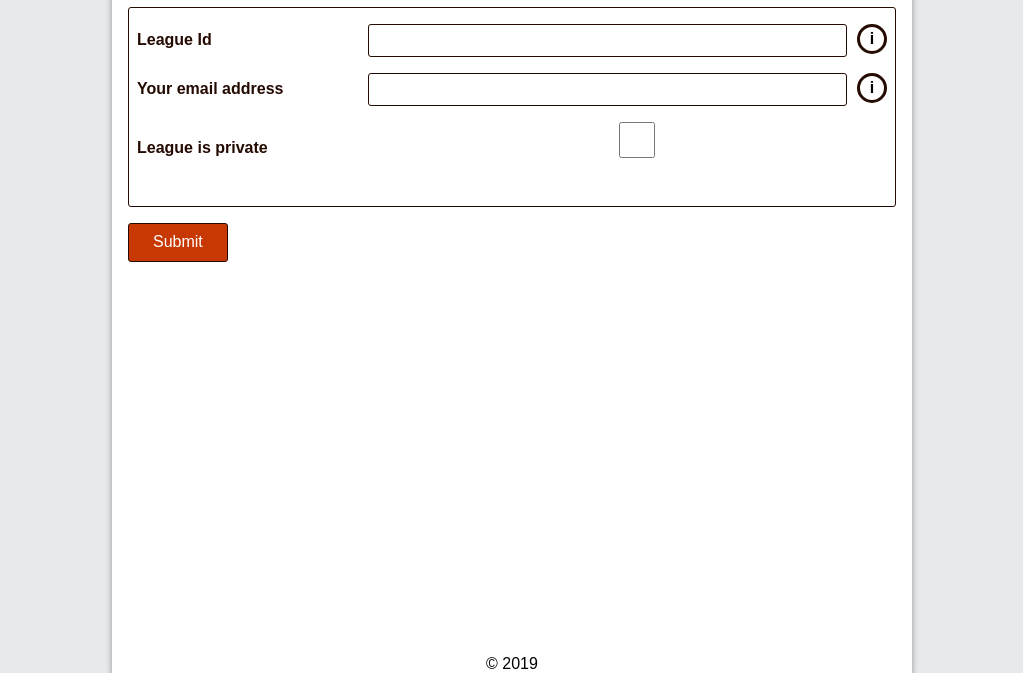
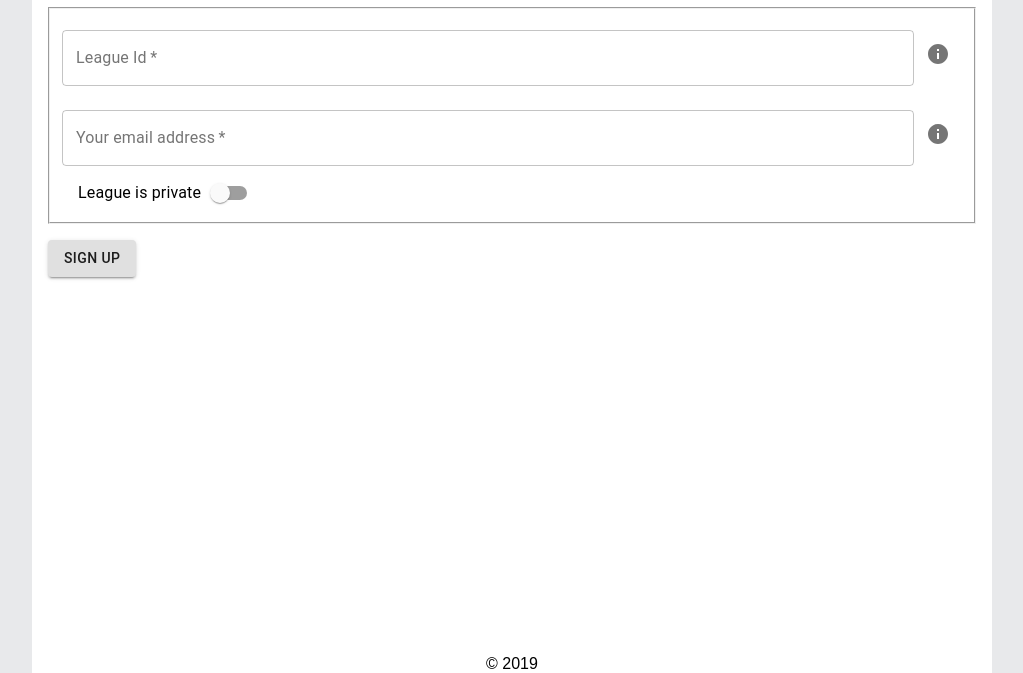
Before and after one commit to ReeceLangerock/ff-insights, a Gatsby site: page /signup in a window 1280 px wide. Shown: the part 127-800 px from the top of the page, without its empty margins (128-1151 px from the left). Built offline with nearby package versions, Linux system fonts and the light colour scheme; Gatsby itself is replaced by a stand-in of ours.

Commit message:
add MUI, start converting components

```diff
--- a/package.json
+++ b/package.json
@@ -5,6 +5,9 @@
   "version": "0.1.0",
   "author": "Kyle Mathews <mathews.kyle@gmail.com>",
   "dependencies": {
+    "@material-ui/core": "^4.3.3",
+    "@material-ui/icons": "^4.2.1",
+    "@material-ui/styles": "^4.3.3",
     "axios": "^0.19.0",
     "gatsby": "^2.13.57",
     "gatsby-image": "^2.2.8",
--- a/src/components/Signup/Form.js
+++ b/src/components/Signup/Form.js
@@ -1,7 +1,10 @@
 import React, { Component } from "react"
 import styled from "styled-components"
+import { styled as MUIStyled } from "@material-ui/styles"
 import { addLeague } from "./../../lib/AxiosHelper"
 import FormItem from "./FormItem"
+import Button from "@material-ui/core/Button"
+
 export default class Form extends Component {
   constructor(props) {
     super(props)
@@ -44,7 +47,7 @@ export default class Form extends Component {
     const { form } = this.state
     return (
       <StyledForm onSubmit={e => this.handleSubmit(e)}>
-        <fieldset>
+        <Fieldset>
           <FormItem
             label="League Id"
             infoText="The Id for your league can be found in the ESPN website url when you are on your leagues page."
@@ -72,7 +75,7 @@ export default class Form extends Component {
             value={form.isPrivate}
             onChange={e => this.handleChange("isPrivate", !form.isPrivate)}
           ></FormItem>
-        </fieldset>
+        </Fieldset>
 
         <Fieldset hidden={form.isPrivate === false}>
           <p>
@@ -115,34 +118,28 @@ export default class Form extends Component {
         </Fieldset>
 
         {this.state.showToast && <div>{this.state.submissionMessage}</div>}
-        <Button type="submit"></Button>
+        <StyledButton variant="contained">Sign Up</StyledButton>
       </StyledForm>
     )
   }
 }
 
 const Fieldset = styled.fieldset`
-  display: ${props => (props.hidden ? "none" : "flex")};
+  display: ${props => (props.hidden ? "none" : "block")};
+  margin: 0 0 1rem 0;
 `
 
-const Button = styled.input`
-  background: #c83802;
-  color: #fff;
-  padding: 0.6rem 1.5rem;
-  border-radius: var(--border-radius-s);
-  outline: none;
-  border: 1px solid hsla(17, 100%, 7%, 1);
-  font-size: 1rem;
-  cursor: pointer;
-  margin-left: auto;
-`
+const StyledButton = MUIStyled(Button)({
+  marginLeft: "auto",
+})
+//   background: #c83802;
+//   color: #fff;
+//   padding: 0.6rem 1.5rem;
+//   border-radius: var(--border-radius-s);
+//   outline: none;
+//   border: 1px solid hsla(17, 100%, 7%, 1);
+//   font-size: 1rem;
+//   cursor: pointer;
+// `
 
-const StyledForm = styled.form`
-  fieldset {
-    flex-direction: column;
-    margin: 0 0 1rem 0;
-    border-radius: var(--border-radius-s);
-    padding: 1rem 0.5rem;
-    border: 1px solid hsla(17, 100%, 7%, 1);
-  }
-`
+const StyledForm = styled.form``
--- a/src/components/Signup/FormItem.js
+++ b/src/components/Signup/FormItem.js
@@ -1,46 +1,62 @@
 import React, { Component } from "react"
 import styled from "styled-components"
+import { styled as MUIStyled } from "@material-ui/styles"
+import IconButton from "@material-ui/core/IconButton"
+import FormControlLabel from "@material-ui/core/FormControlLabel"
 
+import Switch from "@material-ui/core/Switch"
+import TextField from "@material-ui/core/TextField"
+import Info from "@material-ui/icons/Info"
 export default class FormItem extends Component {
   state = {
     infoShown: false,
   }
+
+  renderInputType() {
+    const { label, value, onChange, type, required, pattern } = this.props
+    if (type === "checkbox") {
+      return (
+        <FormControlLabel
+          control={<Switch size="large" checked={value} onChange={onChange} />}
+          label={label}
+          labelPlacement="start"
+        ></FormControlLabel>
+      )
+    } else {
+      return (
+        <StyledTextField
+          id="outlined-name"
+          label={label}
+          value={value}
+          onChange={onChange}
+          margin="normal"
+          variant="outlined"
+          pattern={pattern}
+          required={required}
+        />
+      )
+    }
+  }
   render() {
-    const {
-      label,
-      value,
-      onChange,
-      type,
-      infoText,
-      infoImageSrc,
-      required,
-      pattern,
-    } = this.props
+    const { infoText, infoImageSrc } = this.props
     return (
       <Container>
-        <Label>{label}</Label>
-        <input
-          required={required}
-          type={type}
-          value={value}
-          onChange={onChange}
-          pattern={pattern}
-        ></input>
+        {this.renderInputType()}
         {infoText && (
           <>
-            <Info
+            <IconButton
               onClick={() => {
                 this.setState({ infoShown: !this.state.infoShown })
               }}
             >
-              i
-            </Info>
+              <Info />
+            </IconButton>
             <InfoContainer hidden={!this.state.infoShown}>
               {infoText}
               {infoImageSrc && (
                 <>
                   <br />
-                  <img src={infoImageSrc} alt = "info instructions"/>
+                  <img src={infoImageSrc} alt="info instructions" />
                 </>
               )}
               {/* src/images/leagueIdExample.png */}
@@ -65,40 +81,9 @@ const InfoContainer = styled.div`
 
 const Container = styled.div`
   display: flex;
-  justify-content: space-between;
   flex-wrap: wrap;
-  margin-bottom: 1rem;
-  input {
-    flex: 2;
-    padding: 0.5rem;
-    border-radius: var(--border-radius-s);
-    border: 1px solid hsla(17, 100%, 7%, 1);
-    outline: none;
-
-    &[type="checkbox"] {
-      margin: 0 0 1rem 0;
-      height: 36px;
-    }
-  }
 `
 
-const Label = styled.label`
-  display: flex;
-  flex: 1;
-  align-items: center;
-  font-weight: bold;
-  color: hsla(17, 100%, 7%, 1);
-`
-const Info = styled.span`
-  border-radius: 50%;
-  margin-left: 10px;
-  height: 24px;
-  width: 24px;
-  display: flex;
-  cursor: pointer;
-  justify-content: center;
-  align-items: center;
-  font-size: 1rem;
-  font-weight: bold;
-  border: 3px solid hsla(17, 100%, 7%, 1);
-`
+const StyledTextField = MUIStyled(TextField)({
+  flex: 2,
+})
--- a/src/components/layout.js
+++ b/src/components/layout.js
@@ -8,10 +8,11 @@
 import React from "react"
 import PropTypes from "prop-types"
 import { useStaticQuery, graphql } from "gatsby"
-
+import Container from "@material-ui/core/Container"
 import Header from "./header"
 import "./layout.css"
 import styled from "styled-components"
+import { styled as MUIStyled } from "@material-ui/styles"
 const Layout = ({ children }) => {
   const data = useStaticQuery(graphql`
     query SiteTitleQuery {
@@ -24,12 +25,12 @@ const Layout = ({ children }) => {
   `)
 
   return (
-    <Container>
+    <StyledContainer maxWidth="md">
       <Header siteTitle={data.site.siteMetadata.title} />
 
       <Main>{children}</Main>
       <Footer>© {new Date().getFullYear()}</Footer>
-    </Container>
+    </StyledContainer>
   )
 }
 
@@ -37,16 +38,13 @@ Layout.propTypes = {
   children: PropTypes.node.isRequired,
 }
 
-const Container = styled.div`
-  margin: 0 auto;
-  width: 800px;
-  background: #fff;
-  min-height: 500px;
-  box-shadow: 0 3px 6px rgba(0, 0, 0, 0.16), 0 3px 6px rgba(0, 0, 0, 0.23);
-  flex-direction: column;
-  display: flex;
-  min-height: 100vh;
-`
+const StyledContainer = MUIStyled(Container)({
+  background: "#fff",
+  minHeight: "100vh",
+  padding: 0,
+  flexDirection: "column",
+  display: "flex",
+})
 
 const Footer = styled.footer`
   align-self: center;
```
Also changed, not shown: src/components/Insight/Insight.js (+11 -3 lines), 1 other file.
